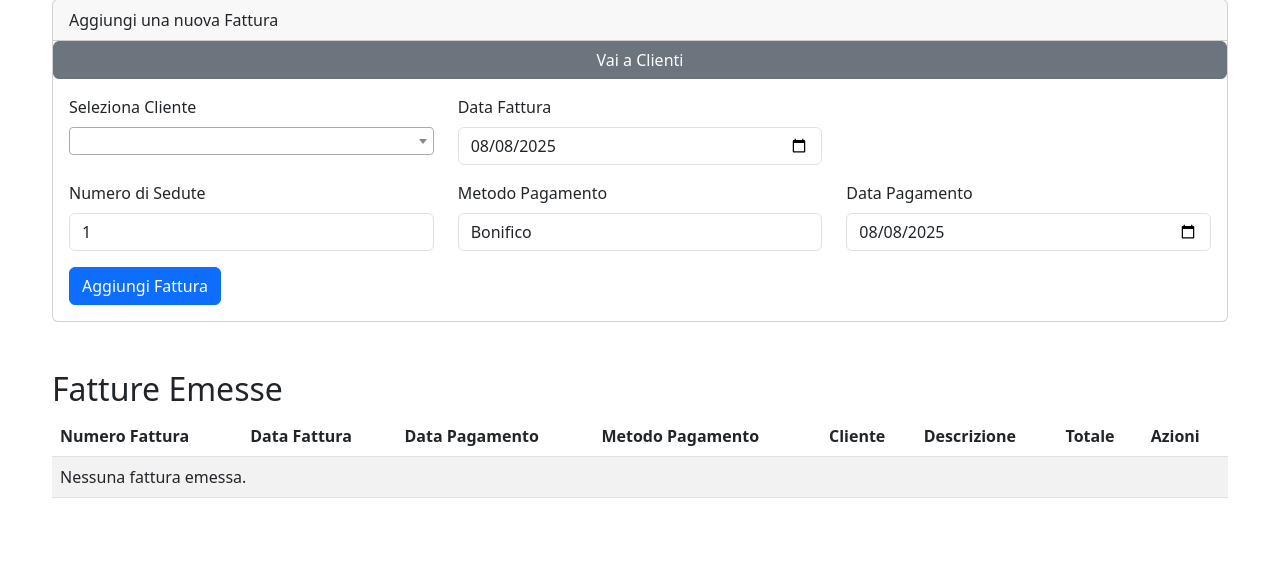
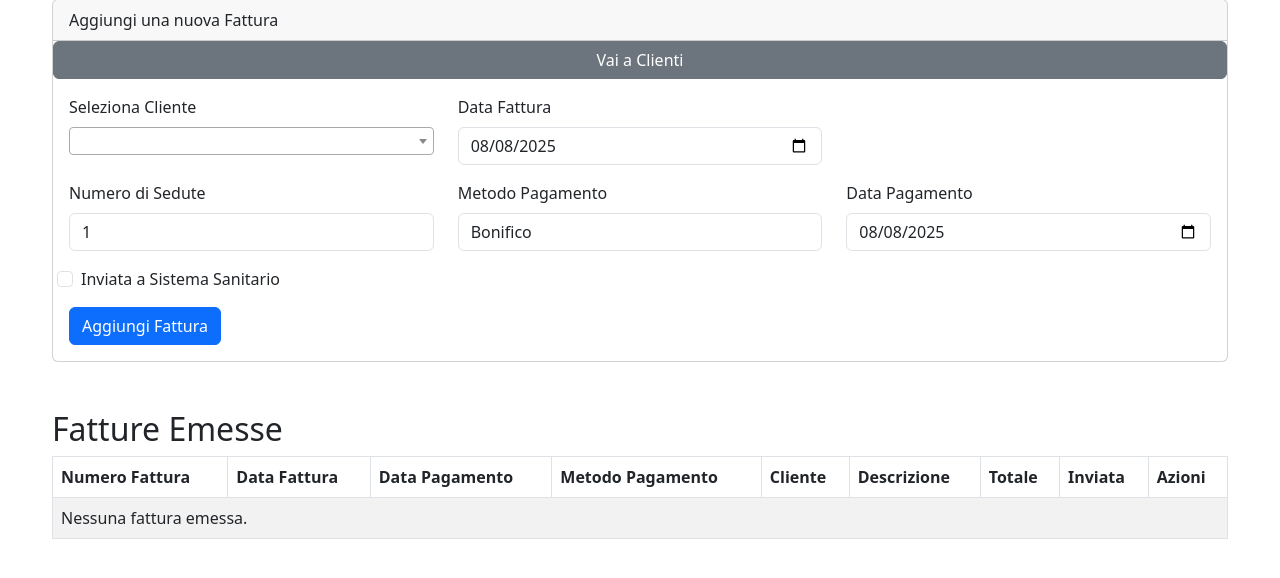
Before and after one commit to manzolo/gestione-fatture, a Flask app: page /fatture in a window 1280 px wide. Shown: the part 93-671 px from the top of the page. Run offline with Flask 3, Linux system fonts and the light colour scheme; data that the repository does not hold is empty; some libraries are stand-ins or nearby versions.

Commit message:
Aggiunta gestione invio tessera sanitaria

```diff
--- a/backend/models.py
+++ b/backend/models.py
@@ -30,6 +30,7 @@ class Fattura(db.Model):
     descrizione = db.Column(db.String(255), nullable=False)
     totale = db.Column(db.Float, nullable=False)
     numero_sedute = db.Column(db.Integer, nullable=False)
+    inviata_sns = db.Column(db.Boolean, default=False)
 
     cliente = db.relationship('Cliente', backref=db.backref('fatture', lazy=True))
 
--- a/frontend/templates/fatture.html
+++ b/frontend/templates/fatture.html
@@ -1,16 +1,26 @@
 <!DOCTYPE html>
 <html lang="it">
+
 <head>
     <meta charset="UTF-8">
     <title>Gestione Fatture</title>
     <link rel="stylesheet" href="https://cdn.jsdelivr.net/npm/bootstrap@5.3.0/dist/css/bootstrap.min.css">
     <link href="https://cdn.jsdelivr.net/npm/select2@4.1.0-rc.0/dist/css/select2.min.css" rel="stylesheet" />
     <style>
-        body { padding: 20px; }
-        .container { max-width: 1200px; }
-        .card { margin-bottom: 20px; }
+        body {
+            padding: 20px;
+        }
+
+        .container {
+            max-width: 1200px;
+        }
+
+        .card {
+            margin-bottom: 20px;
+        }
     </style>
 </head>
+
 <body>
     <div class="container">
         <h1 class="mb-4">Gestione Fatture</h1>
@@ -43,13 +53,15 @@
                         </div>
                         <div class="col-md-4 mb-3">
                             <label for="data_fattura" class="form-label">Data Fattura</label>
-                            <input type="date" class="form-control" id="data_fattura" name="data_fattura" value="{{ now.strftime('%Y-%m-%d') }}" required>
+                            <input type="date" class="form-control" id="data_fattura" name="data_fattura"
+                                value="{{ now.strftime('%Y-%m-%d') }}" required>
                         </div>
                     </div>
                     <div class="row">
                         <div class="col-md-4 mb-3">
                             <label for="numero_sedute" class="form-label">Numero di Sedute</label>
-                            <input type="number" class="form-control" id="numero_sedute" name="numero_sedute" value="1" min="1" required>
+                            <input type="number" class="form-control" id="numero_sedute" name="numero_sedute" value="1"
+                                min="1" required>
                         </div>
                         <div class="col-md-4 mb-3">
                             <label for="metodo_pagamento" class="form-label">Metodo Pagamento</label>
@@ -61,7 +73,14 @@
                         </div>
                         <div class="col-md-4 mb-3">
                             <label for="data_pagamento" class="form-label">Data Pagamento</label>
-                            <input type="date" class="form-control" id="data_pagamento" name="data_pagamento" value="{{ now.strftime('%Y-%m-%d') }}">
+                            <input type="date" class="form-control" id="data_pagamento" name="data_pagamento"
+                                value="{{ now.strftime('%Y-%m-%d') }}">
+                        </div>
+                    </div>
+                    <div class="row">
+                        <div class="col-md-4 mb-3 form-check">
+                            <input class="form-check-input" type="checkbox" id="inviata_sns" name="inviata_sns">
+                            <label class="form-check-label" for="inviata_sns">Inviata a Sistema Sanitario</label>
                         </div>
                     </div>
                     <button type="submit" class="btn btn-primary">Aggiungi Fattura</button>
@@ -70,7 +89,7 @@
         </div>
 
         <h2 class="mt-5">Fatture Emesse</h2>
-        <table class="table table-striped">
+        <table class="table table-striped table-bordered">
             <thead>
                 <tr>
                     <th>Numero Fattura</th>
@@ -80,6 +99,7 @@
                     <th>Cliente</th>
                     <th>Descrizione</th>
                     <th>Totale</th>
+                    <th>Inviata</th>
                     <th>Azioni</th>
                 </tr>
             </thead>
@@ -93,21 +113,29 @@
                     <td>{{ invoice.cliente }}</td>
                     <td>{{ invoice.descrizione }}</td>
                     <td>€{{ invoice.totale }}</td>
+                    <td class="text-center">
+                        {% if invoice.inviata_sns %}
+                        <span class="text-success">&#10004;</span> {% else %}
+                        <span class="text-danger">&#10006;</span> {% endif %}
+                    </td>
                     <td>
-                            <a href="{{ url_for('download_invoice', invoice_id=invoice.id) }}" class="btn btn-success btn-sm">Scarica</a>
-                            <button type="button" class="btn btn-primary btn-sm" onclick="openEditModal({{ invoice.id }})">Modifica</button>
+                        <a href="{{ url_for('download_invoice', invoice_id=invoice.id) }}"
+                            class="btn btn-success btn-sm">Scarica</a>
+                        <button type="button" class="btn btn-primary btn-sm"
+                            onclick="openEditModal({{ invoice.id }})">Modifica</button>
                     </td>
                 </tr>
                 {% else %}
                 <tr>
-                        <td colspan="8">Nessuna fattura emessa.</td>
+                    <td colspan="9">Nessuna fattura emessa.</td>
                 </tr>
                 {% endfor %}
             </tbody>
         </table>
     </div>
 
-    <div class="modal fade" id="editInvoiceModal" tabindex="-1" aria-labelledby="editInvoiceModalLabel" aria-hidden="true">
+    <div class="modal fade" id="editInvoiceModal" tabindex="-1" aria-labelledby="editInvoiceModalLabel"
+        aria-hidden="true">
         <div class="modal-dialog">
             <div class="modal-content">
                 <div class="modal-header">
@@ -123,7 +151,8 @@
                         </div>
                         <div class="mb-3">
                             <label for="edit-numero_sedute" class="form-label">Numero di Sedute</label>
-                            <input type="number" class="form-control" id="edit-numero_sedute" name="numero_sedute" min="1" required>
+                            <input type="number" class="form-control" id="edit-numero_sedute" name="numero_sedute"
+                                min="1" required>
                         </div>
                         <div class="mb-3">
                             <label for="edit-metodo_pagamento" class="form-label">Metodo Pagamento</label>
@@ -136,6 +165,10 @@
                         <div class="mb-3">
                             <label for="edit-data_pagamento" class="form-label">Data Pagamento</label>
                             <input type="date" class="form-control" id="edit-data_pagamento" name="data_pagamento">
+                        </div>
+                        <div class="mb-3 form-check">
+                            <input class="form-check-input" type="checkbox" id="edit-inviata-sns" name="inviata_sns">
+                            <label class="form-check-label" for="edit-inviata-sns">Inviata a Sistema Sanitario</label>
                         </div>
                         <div class="modal-footer">
                             <button type="button" class="btn btn-secondary" data-bs-dismiss="modal">Annulla</button>
@@ -152,11 +185,11 @@
     <script src="https://cdn.jsdelivr.net/npm/select2@4.1.0-rc.0/dist/js/select2.min.js"></script>
     <script>
         // Inizializza Select2 sul tuo elemento select
-        $(document).ready(function() {
+        $(document).ready(function () {
             $('#cliente_id').select2();
         });
 
-        document.getElementById('addInvoiceForm').addEventListener('submit', function(event) {
+        document.getElementById('addInvoiceForm').addEventListener('submit', function (event) {
             event.preventDefault();
             const formData = new FormData(event.target);
             const data = Object.fromEntries(formData.entries());
@@ -190,13 +223,14 @@
                     document.getElementById('edit-numero_sedute').value = data.numero_sedute;
                     document.getElementById('edit-metodo_pagamento').value = data.metodo_pagamento;
                     document.getElementById('edit-data_pagamento').value = data.data_pagamento;
+                    document.getElementById('edit-inviata-sns').checked = data.inviata_sns; // Imposta la checkbox
 
                     var editModal = new bootstrap.Modal(document.getElementById('editInvoiceModal'));
                     editModal.show();
                 });
         }
 
-        document.getElementById('editInvoiceForm').addEventListener('submit', function(event) {
+        document.getElementById('editInvoiceForm').addEventListener('submit', function (event) {
             event.preventDefault();
 
             const invoiceId = document.getElementById('edit-invoice-id').value;
@@ -226,4 +260,5 @@
         });
     </script>
 </body>
+
 </html>
```
Also changed, not shown: backend/alembic/versions/3b1b89956e5f_init.py (added, +32 -0 lines), backend/main.py (+19 -2 lines). Lines whose indentation alone changed are shown as unchanged.
